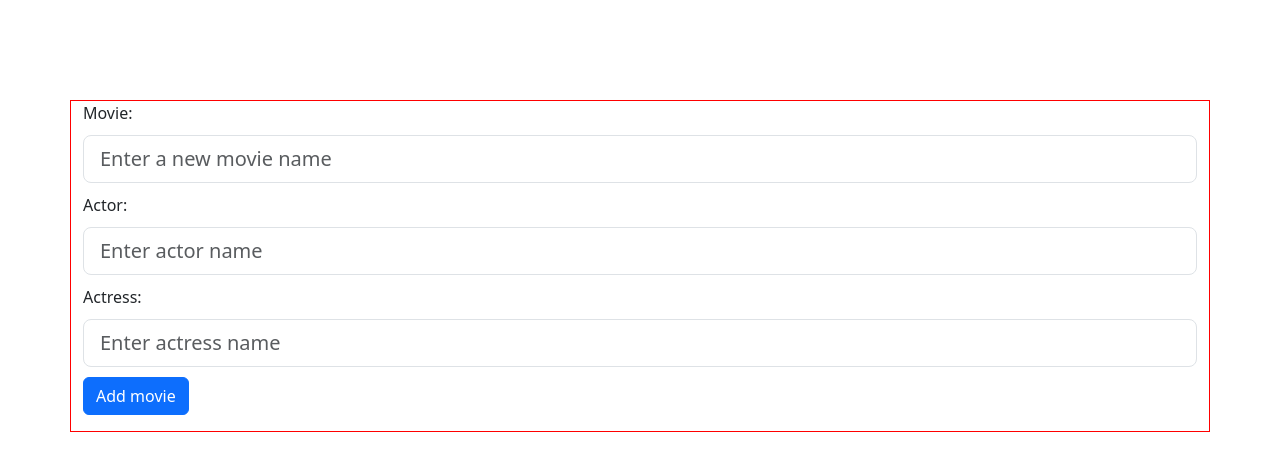
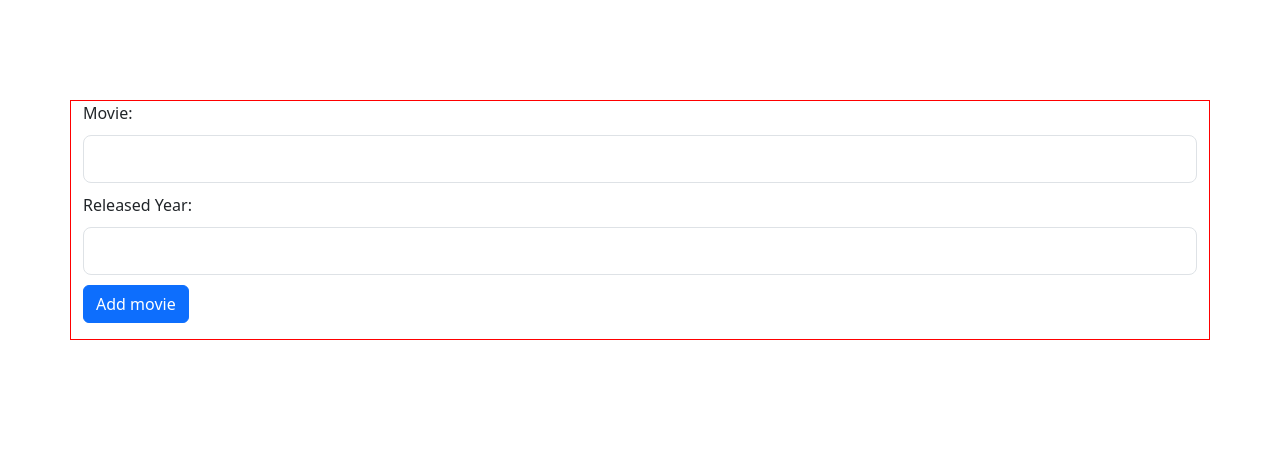
Before and after one commit to niloofar-samei/Korean-Series, a Django app: template series/templates/series/new.html in a window 1280 px wide. Shown: the top 471 px of the page. Run offline with Django 3.2, Linux system fonts and the light colour scheme; the template is opened without the code that fills it, so the values that code supplies are empty.

Commit message:
Get data from new movie form and save data to db.

```diff
--- a/series/templates/series/new.html
+++ b/series/templates/series/new.html
@@ -2,20 +2,17 @@
 
 {% block content %}
 
-<form>
+<form action="{% url 'new' %}" method="POST">
   {% csrf_token %}
 
   <div class="form-group">
     <label for="movie" style="margin-bottom: 10px">Movie:</label>
-    <input type="text" class="form-control form-control-lg" id="movie" placeholder="Enter a new movie name"  style="margin-bottom: 10px">
+    <input type="text" name="movie" class="form-control form-control-lg" id="movie" style="margin-bottom: 10px">
   </div>
+
   <div class="form-group">
-    <label for="actor" style="margin-bottom: 10px">Actor:</label>
-    <input type="text" class="form-control form-control-lg" id="actor" placeholder="Enter actor name" style="margin-bottom: 10px">
-  </div>
-  <div class="form-group">
-    <label for="actress" style="margin-bottom: 10px">Actress:</label>
-    <input type="text" class="form-control form-control-lg" id="actress" placeholder="Enter actress name" style="margin-bottom: 10px">
+    <label for="year" style="margin-bottom: 10px">Released Year:</label>
+    <input type="text" name="year" class="form-control form-control-lg" id="year" style="margin-bottom: 10px">
   </div>
 
   <button type="submit" class="btn btn-primary">Add movie</button>
--- a/series/views.py
+++ b/series/views.py
@@ -20,4 +20,8 @@ def movie(request, movie_id):
 
 
 def new(request):
+    if request.method == "POST":
+        new_movie = request.POST.get("movie")
+        new_year = request.POST.get("year")
+        Movie.objects.create(movie_name=new_movie)
     return render(request, "series/new.html")
```
